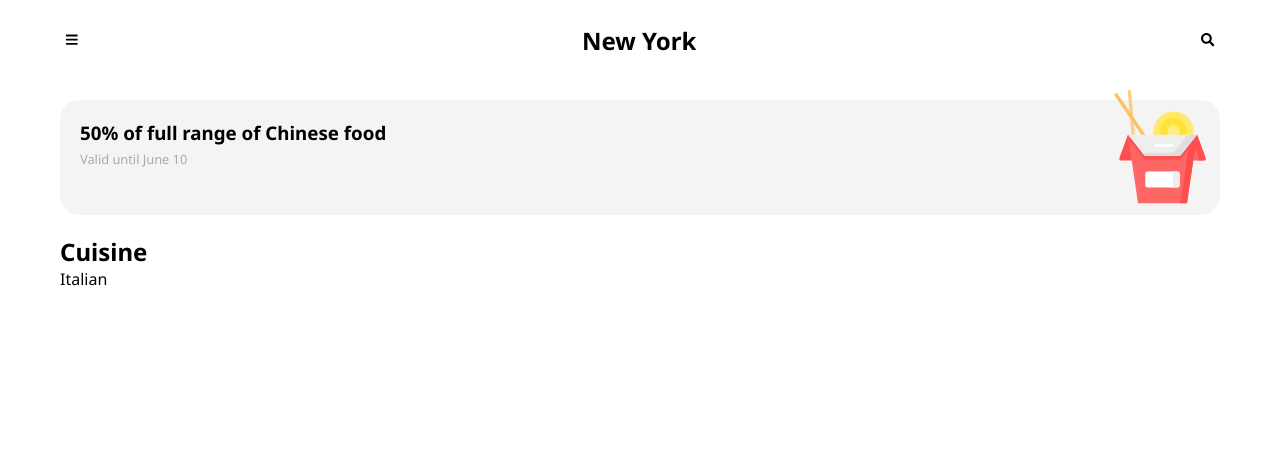
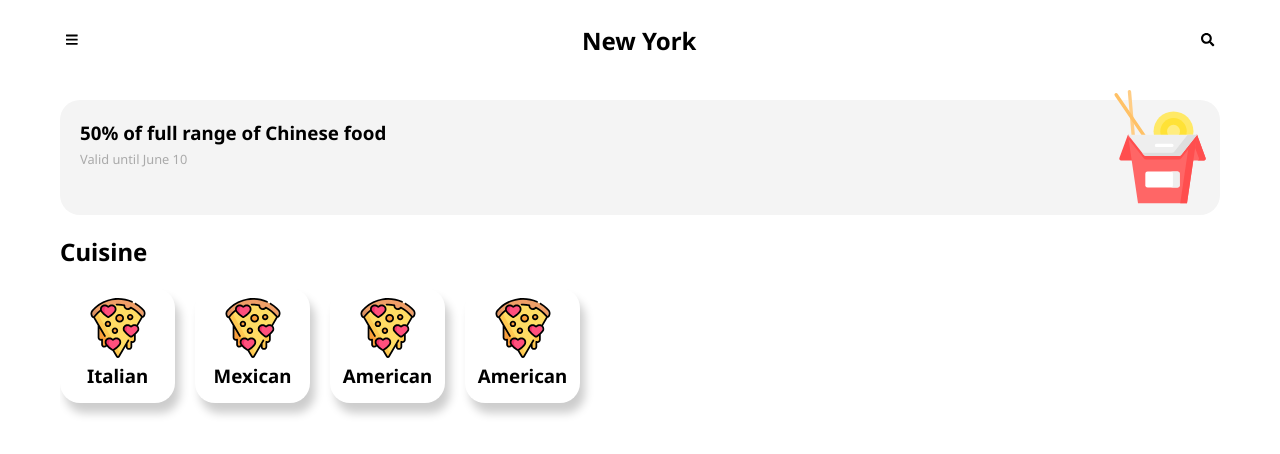
Before and after one commit to eduardoyutaka/food-app, a React (Create React App) app: page / in a window 1280 px wide. Shown: the top 454 px of the page. Built offline with nearby package versions, Linux system fonts and the light colour scheme.

Commit message:
Finish CuisineMenu

```diff
--- a/src/components/Cards/CuisineCard.jsx
+++ /dev/null
@@ -1,9 +0,0 @@
-import * as React from 'react';
-
-const CuisineCard = ({ card }) => {
-  return (
-    <div>{card.title}</div>
-  );
-};
-
-export default CuisineCard;
--- /dev/null
+++ b/src/components/Cards/CuisineCard/index.jsx
@@ -0,0 +1,18 @@
+import * as React from 'react';
+import { Content, ShadowedCard, ImageContainer } from './styles';
+import { Title } from '../styles';
+
+const CuisineCard = ({ card }) => {
+  return (
+    <ShadowedCard>
+      <Content>
+        <ImageContainer>
+          <img src={card.image} />
+        </ImageContainer>
+        <Title>{card.title}</Title>
+      </Content>
+    </ShadowedCard>
+  );
+};
+
+export default CuisineCard;
--- /dev/null
+++ b/src/components/Cards/CuisineCard/styles.js
@@ -0,0 +1,22 @@
+import styled from 'styled-components';
+import { Card } from '../styles';
+
+export const ShadowedCard = styled(Card)`
+  background-color: #fff;
+  box-shadow: 5px 10px 10px rgba(0, 0, 0, 0.2);
+  width: 115px;
+  margin: 0 10px;
+`;
+
+export const Content = styled.div`
+  height: 100%;
+  padding: 20px;
+  display: flex;
+  flex-direction: column;
+  justify-content: center;
+  align-items: center;
+`;
+
+export const ImageContainer = styled.div`
+  width: 60px;
+`;
--- a/src/components/Cards/styles.js
+++ b/src/components/Cards/styles.js
@@ -3,8 +3,8 @@ import styled from 'styled-components';
 export const Card = styled.div`
   width: 100%;
   height: 115px;
+  background-color: #f4f4f4;
   border-radius: 20px;
-  background-color: #f4f4f4;
 `;
 
 export const Content = styled.div`
@@ -36,6 +36,3 @@ export const ImageContainer = styled.div`
   min-width: 115px;
   height: 115px;
 `;
-
-export const Image = styled.img`
-`;
--- a/src/components/CuisinesMenu/data.js
+++ b/src/components/CuisinesMenu/data.js
@@ -5,6 +5,18 @@ const data = [
     title: 'Italian',
     image: pizza,
   },
+  {
+    title: 'Mexican',
+    image: pizza,
+  },
+  {
+    title: 'American',
+    image: pizza,
+  },
+  {
+    title: 'American',
+    image: pizza,
+  },
 ];
 
 export default data;
--- a/src/components/CuisinesMenu/index.jsx
+++ b/src/components/CuisinesMenu/index.jsx
@@ -1,16 +1,18 @@
 import * as React from 'react';
 import cards from './data';
-import { Container } from './styles';
+import { Container, CardsContainer } from './styles';
 import { CuisineCard } from '../Cards';
 
 const CuisinesMenu = () => {
-  console.log(cards);
   return (
     <Container>
       <h2>Cuisine</h2>
-      {cards.map(card =>
-        <CuisineCard card={card} />
-      )}
+
+      <CardsContainer>
+        {cards.map((card, index) =>
+          <CuisineCard card={card} key={index} />
+        )}
+      </CardsContainer>
     </Container>
   );
 };
--- a/src/components/CuisinesMenu/styles.js
+++ b/src/components/CuisinesMenu/styles.js
@@ -5,3 +5,13 @@ export const Container = styled.div`
   margin: 0 auto;
   padding: 0 20px;
 `;
+
+export const CardsContainer = styled.div`
+  display: flex;
+  overflow: auto;
+  padding: 20px 0;
+
+  div:first-child {
+    margin-left: 0;
+  }
+`;
```
Also changed, not shown: src/components/Cards/DiscountCard.jsx (+2 -2 lines), src/components/Cards/index.jsx (line endings or trailing spaces).
